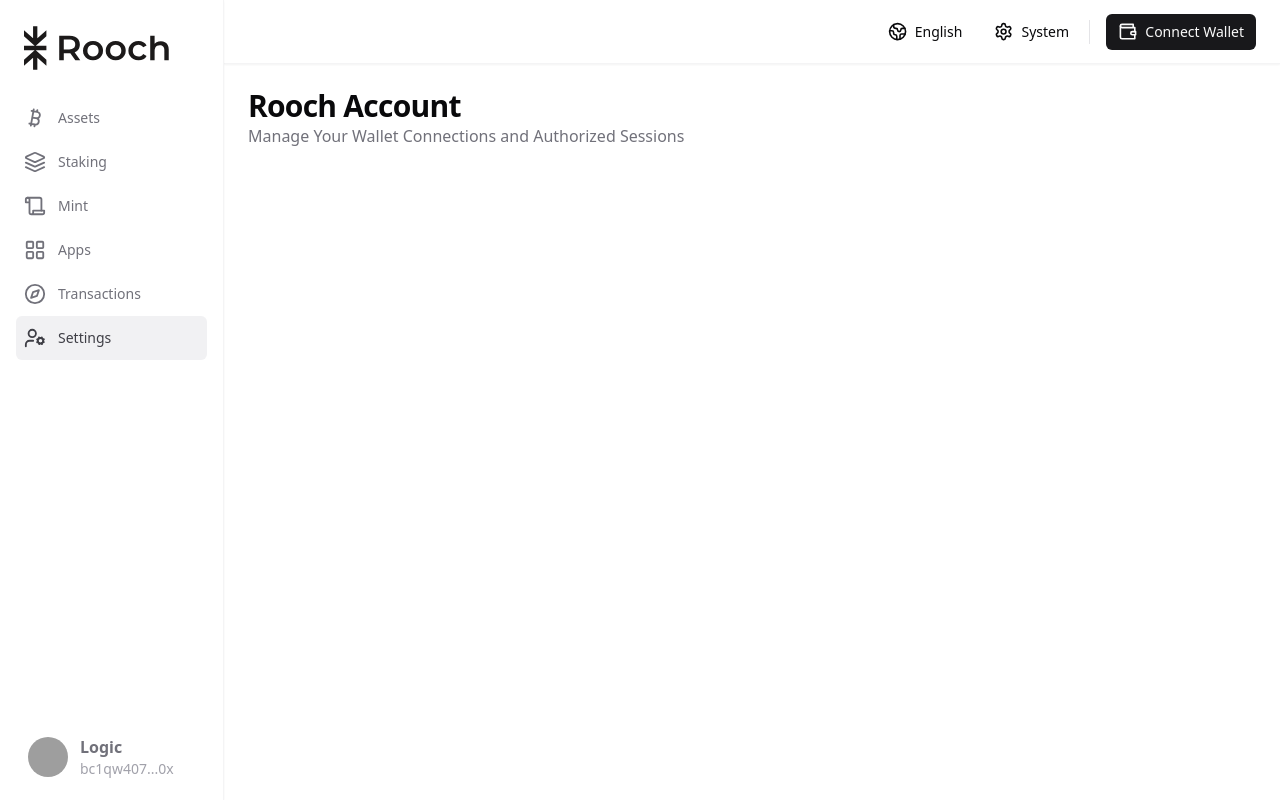
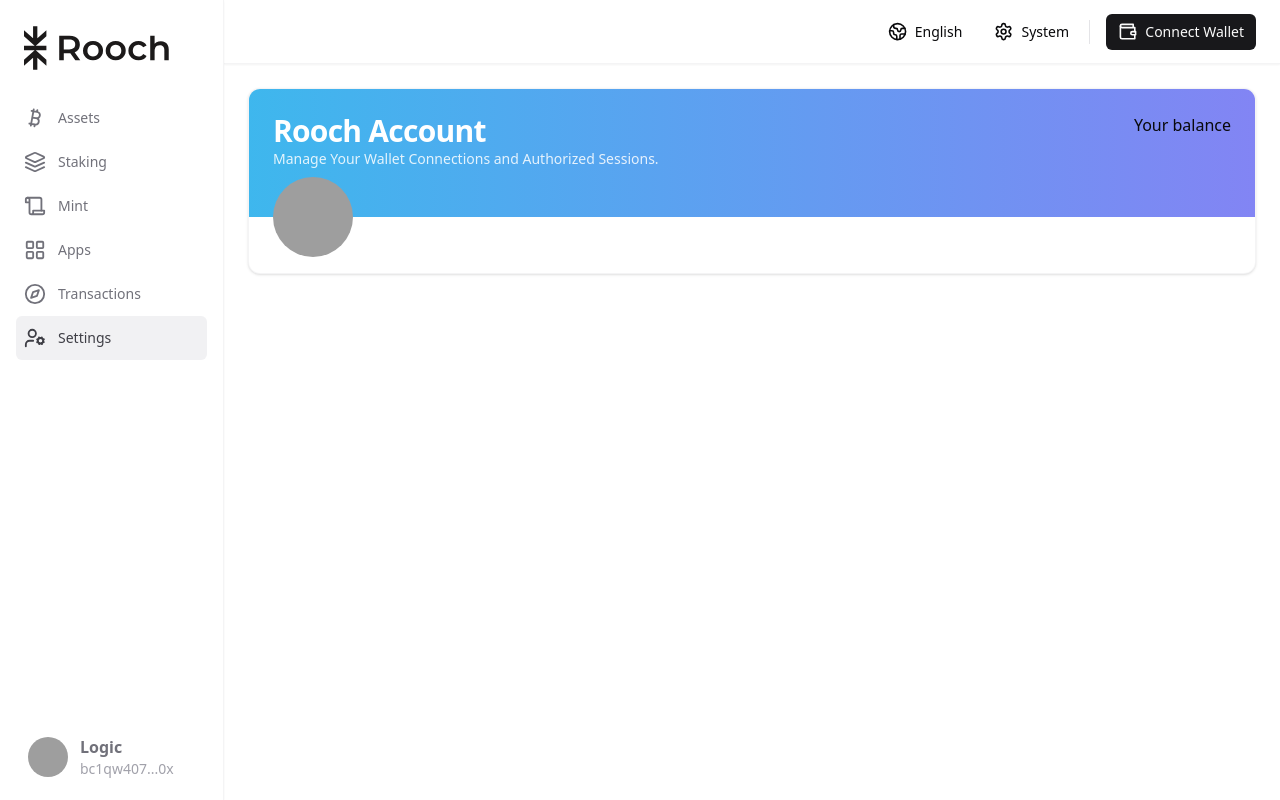
Before and after one commit to rooch-network/rooch-portal-v1, a React (Vite) app: page /settings in a window 1280 px wide. Built offline with nearby package versions, Linux system fonts and the light colour scheme; grey boxes are pictures that could not be loaded.

Commit message:
feat: complete the layouts of address card on the `settings` page

```diff
--- a/src/(dashboard)/userSettings/user-settings-layout.tsx
+++ b/src/(dashboard)/userSettings/user-settings-layout.tsx
@@ -1,14 +1,46 @@
+import { Avatar, AvatarFallback, AvatarImage } from "@/components/ui/avatar";
+import {
+  Card,
+  CardContent,
+  CardDescription,
+  CardFooter,
+  CardHeader,
+  CardTitle,
+} from "@/components/ui/card";
+
 export const UserSettingsLayout = () => {
   return (
-    <div className="h-full flex-1 flex-col space-y-8 flex">
-      <div className="flex items-center justify-between space-y-2">
-        <span>
-          <h1 className="text-3xl font-bold tracking-tight">Rooch Account</h1>
-          <p className="text-muted-foreground text-wrap">
-            Manage Your Wallet Connections and Authorized Sessions
-          </p>
-        </span>
-      </div>
+    <div className="h-full w-full flex-1 flex-col space-y-8 flex">
+      <Card className="relative overflow-hidden w-full border-border/40">
+        <CardHeader className="absolute top-0 left-0 z-10 p-4 md:p-6 w-full">
+          <div className="flex items-start justify-between">
+            <div>
+              <CardTitle className="text-2xl md:text-3xl leading-tight text-white">
+                Rooch Account
+              </CardTitle>
+              <CardDescription className="text-wrap text-white/85 dark:text-white/70 text-xs md:text-sm">
+                Manage Your Wallet Connections and Authorized Sessions.
+              </CardDescription>
+            </div>
+            <div className="ml-2">
+              <span>Your balance</span>
+            </div>
+          </div>
+        </CardHeader>
+        <CardContent className="p-0">
+          <div>
+            <div className="bg-gradient-to-r from-sky-500 to-indigo-500 object-cover w-full h-28 md:h-32 opacity-80 select-none" />
+          </div>
+        </CardContent>
+        <CardFooter className="flex justify-between relative pb-8 md:pb-14 px-4 md:px-6 dark:bg-zinc-800/90 h-full">
+          <div className="absolute">
+            <Avatar className="w-12 h-12 md:w-20 md:h-20">
+              <AvatarImage src="https://github.com/shadcn.png" alt="Logic" />
+              <AvatarFallback className="text-xl">LO</AvatarFallback>
+            </Avatar>
+          </div>
+        </CardFooter>
+      </Card>
     </div>
   );
 };
```
